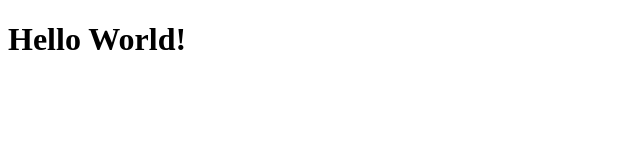
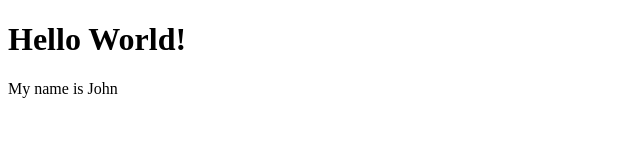
Before and after one commit to JohnSeen-uh/Johns-world, a plain HTML site: page index.html in a window 1280 px wide. Shown: the whole page, without its empty margins (0-640 px from the left). Drawn offline with Linux system fonts and the light colour scheme.

Commit message:
Update index.html
added my name

```diff
--- a/index.html
+++ b/index.html
@@ -7,5 +7,6 @@
 </head>
 <body>
     <h1>Hello World!</h1>
+    <p>My name is John</p>
 </body>
 </html>
```
